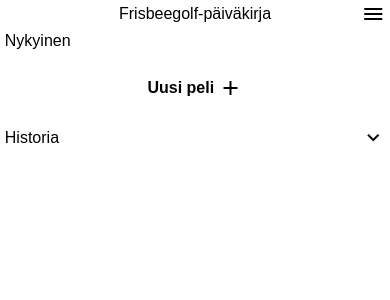
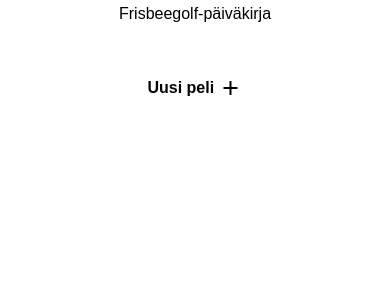
Before and after one commit to PJM178/disc-golf-tracker, a Next.js app: page / in a window 390 px wide. Shown: the top 300 px of the page. Built offline with nearby package versions, Linux system fonts and the light colour scheme.

Commit message:
add root div element to better control media queries

```diff
--- a/src/app/globals.css
+++ b/src/app/globals.css
@@ -139,9 +139,6 @@ html,
 body {
   max-width: 100vw;
   overflow-x: hidden;
-  /* display: flex;
-  flex-direction: column;
-  gap: 10px; */
 }
 
 body {
@@ -176,9 +173,19 @@ header {
   padding: var(--padding);
 }
 
+#root {
+  width: 600px;
+  align-self: center;
+  justify-self: center;
+}
+
 @media only screen and (max-width: 600) {
   body {
     padding: 5px;
+  }
+
+  #root {
+    width: 100%;
   }
 }
 
--- a/src/app/layout.tsx
+++ b/src/app/layout.tsx
@@ -38,10 +38,12 @@ export default function RootLayout({
         />
       </head>
       <body className={`${geistSans.variable} ${geistMono.variable}`}>
-        <GameStateProvider>
-          <Header />
-          {children}
-        </GameStateProvider>
+        <div id="root">
+          <GameStateProvider>
+            <Header />
+            {children}
+          </GameStateProvider>
+        </div>
       </body>
     </html>
   );
--- a/src/components/CurrentGame.module.css
+++ b/src/components/CurrentGame.module.css
@@ -154,6 +154,7 @@
 
 .running-game--hole-players--buttons--container {
   display: flex;
+  justify-content: center;
 }
 
 .running-game--hole-players--buttons--button {
```
